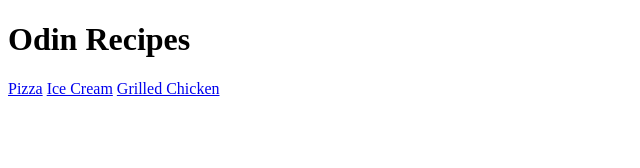
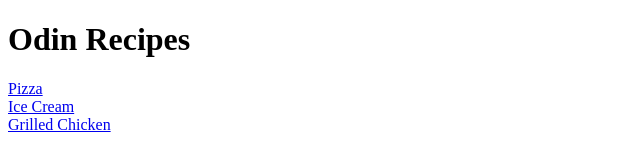
Before and after one commit to gdemko6/odin-recipes, a plain HTML site: page index.html in a window 1280 px wide. Shown: the whole page, without its empty margins (0-640 px from the left). Drawn offline with Linux system fonts and the light colour scheme.

Commit message:
Add line breaks after links to seperate

```diff
--- a/index.html
+++ b/index.html
@@ -7,8 +7,8 @@
 </head>
 <body>
     <h1>Odin Recipes</h1>
-    <a href="./recipes/pizza.html" target="_blank">Pizza</a>
-    <a href="./recipes/ice-cream.html" target="_blank">Ice Cream</a>
+    <a href="./recipes/pizza.html" target="_blank">Pizza</a><br>
+    <a href="./recipes/ice-cream.html" target="_blank">Ice Cream</a><br>
     <a href="./recipes/grilled-chicken.html" target="_blank">Grilled Chicken</a>
 </body>
 </html>
```
